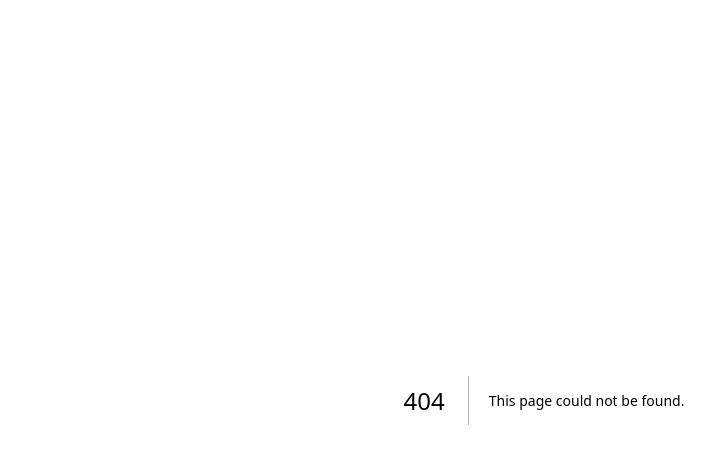
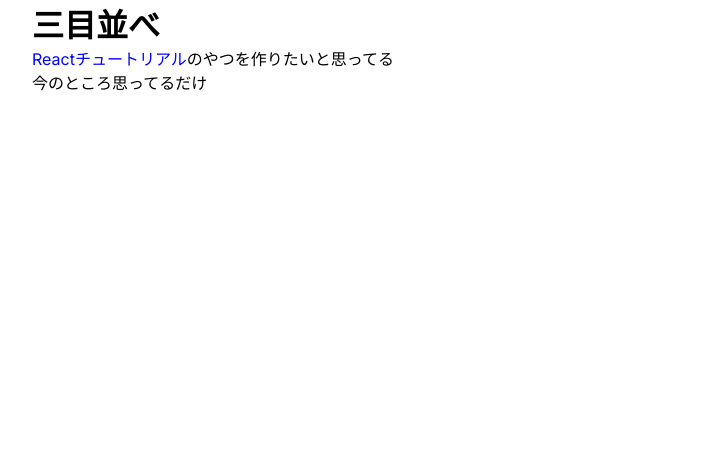
Before and after one commit to nanasi-1/nextjs-page, a Next.js app: page /tic-tac-toe in a window 1280 px wide. Before the commit this address had no page. Shown: the top 464 px of the page, without its empty margins (96-811 px from the left). Built offline with nearby package versions, Linux system fonts and the light colour scheme.

Commit message:
Reactチュートリアルがやりたい

```diff
--- /dev/null
+++ b/src/app/tic-tac-toe/globals.css
@@ -0,0 +1,10 @@
+body {
+    background: white;
+    color: black;
+    width: 80%;
+    margin: auto;
+}
+
+a {
+    color: blue;
+}
--- /dev/null
+++ b/src/app/tic-tac-toe/page.tsx
@@ -0,0 +1,14 @@
+import './globals.css';
+
+export default function () {
+    return (
+        <main>
+            <h1>三目並べ</h1>
+            <p>
+                <a href="https://ja.react.dev/learn/tutorial-tic-tac-toe">Reactチュートリアル</a>
+                のやつを作りたいと思ってる<br />
+                今のところ思ってるだけ<br />
+            </p>
+        </main>
+    );
+}
```
